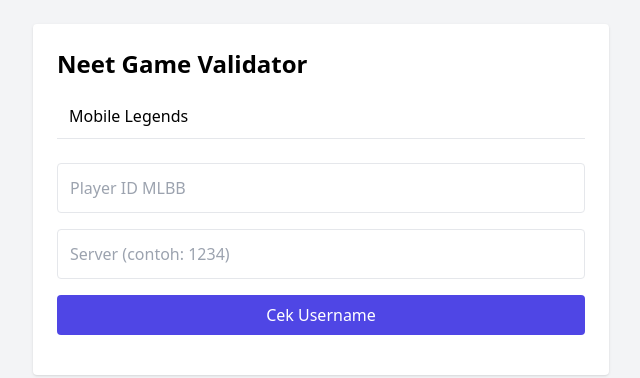
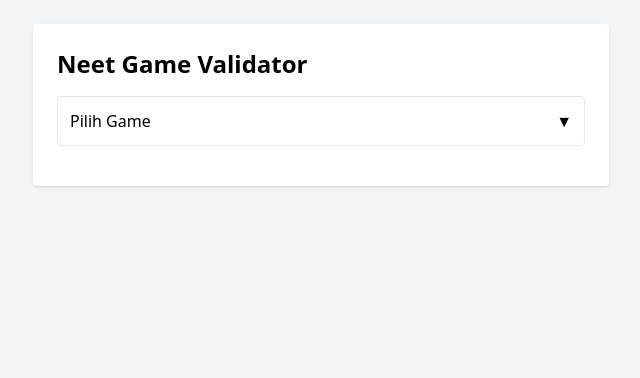
Before and after one commit to pesafrisma19/neetvalidator, a plain HTML site: page index.html in a window 1280 px wide. Shown: the whole page, without its empty margins (319-959 px from the left). Drawn offline with nearby package versions, Linux system fonts and the light colour scheme.

Commit message:
Update index.html

```diff
--- a/index.html
+++ b/index.html
@@ -12,7 +12,20 @@
     <h1 class="text-2xl font-bold mb-4">Neet Game Validator</h1>
 
     <!-- TAB GAME -->
-    <div id="games-container" class="flex gap-3 border-b mb-6"></div>
+    <div class="mb-4 relative">
+    <button id="game-dropdown-btn"
+        class="w-full border p-3 rounded flex justify-between items-center bg-white">
+        <span id="selected-game-text">Pilih Game</span>
+        <span>▼</span>
+    </button>
+
+    <div id="game-dropdown"
+        class="absolute z-10 w-full bg-white border rounded mt-1 max-h-48 overflow-y-auto hidden">
+    </div>
+</div>
+
+
+
 
     <!-- FORM GAME -->
     <div id="game-content"></div>
```
